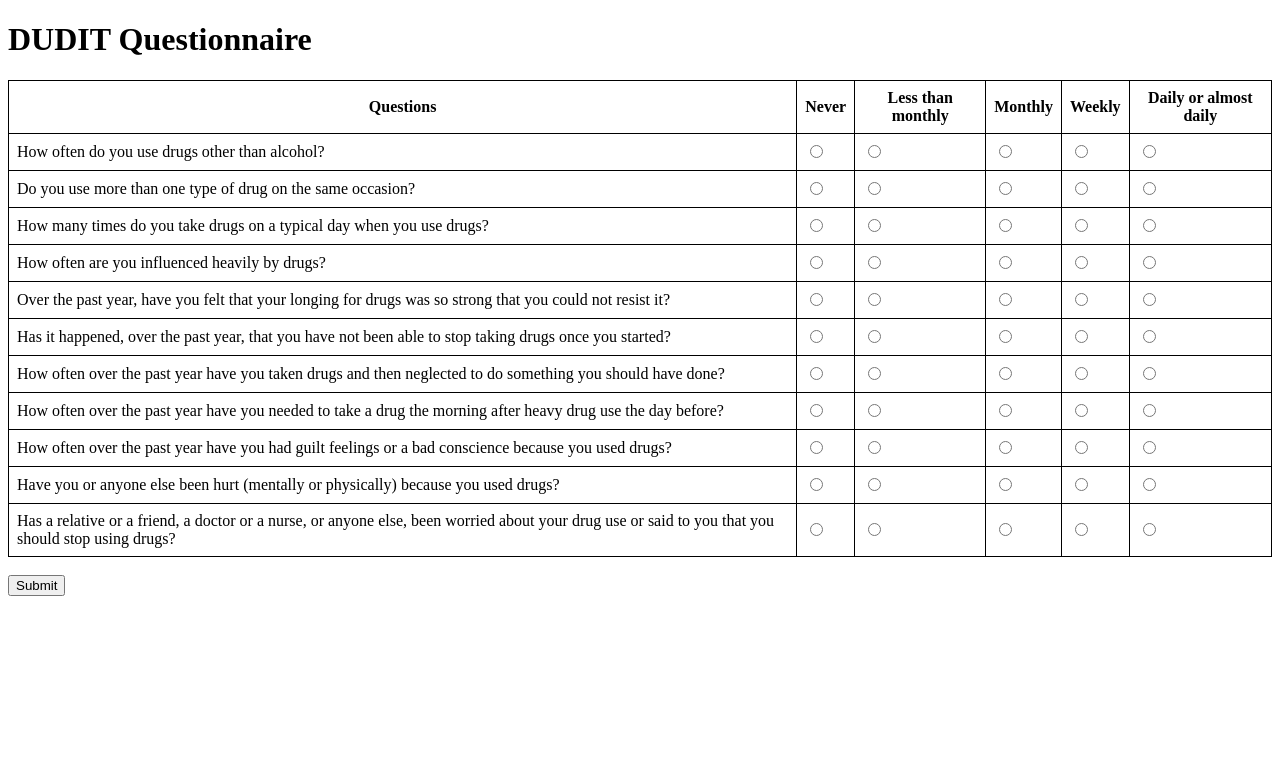
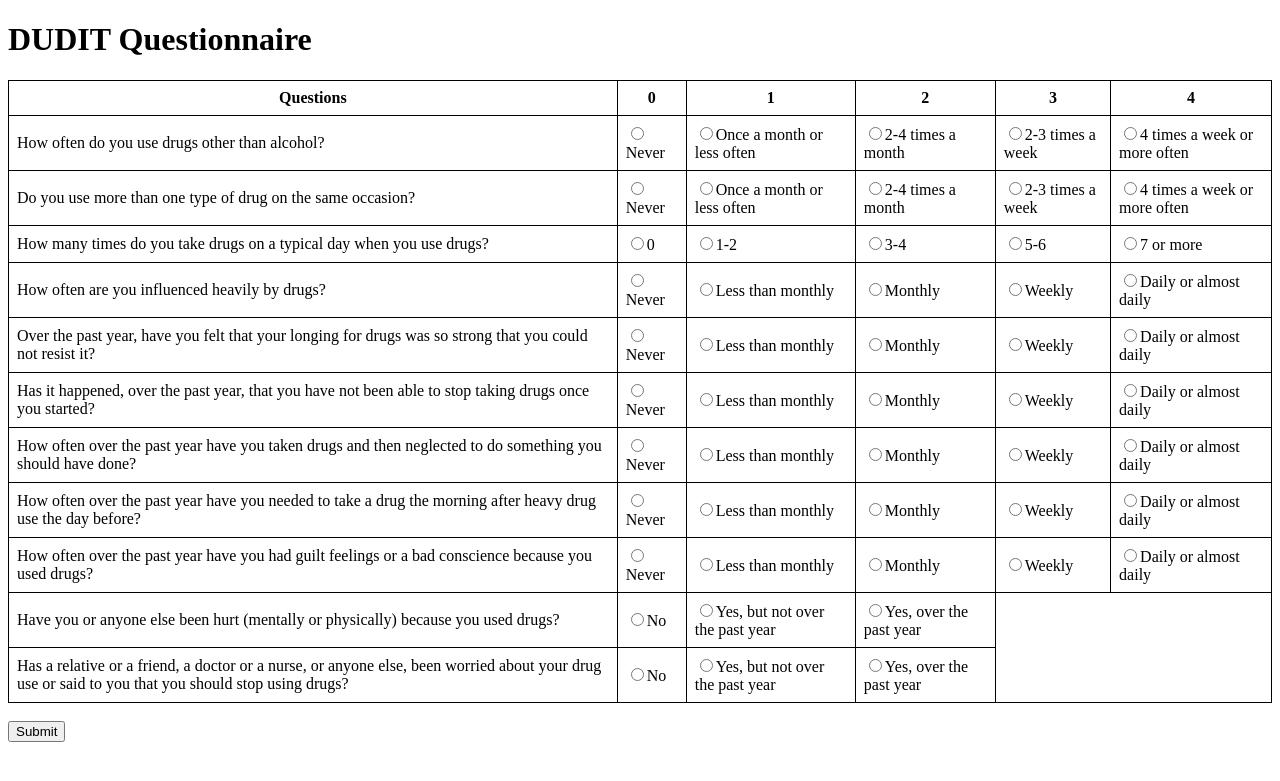
Before and after one commit to bebekim/replit-ao, a Flask app: page /dudit in a window 1280 px wide. Shown: the top 781 px of the page. Run offline with Flask 3, Linux system fonts and the light colour scheme.

Commit message:
Adjusted DUDIT table format

```diff
--- a/main.py
+++ b/main.py
@@ -18,36 +18,18 @@ dudit_questions = [
     "Has a relative or a friend, a doctor or a nurse, or anyone else, been worried about your drug use or said to you that you should stop using drugs?"
 ]
 
-dudit_options = [
-    "Never", "Less than monthly", "Monthly", "Weekly", "Daily or almost daily"
-]
-
 # AUDIT Questions
 audit_questions = [
     "How often do you have a drink containing alcohol?",
     "How many drinks containing alcohol do you have on a typical day when you are drinking?",
     "How often do you have six or more drinks on one occasion?",
     "How often during the last year have you found that you were not able to stop drinking once you had started?",
-    "How often during the last year have you failed to do what was normally expected from you because of drinking?",
+    "How often during the last year have you failed to do what was normally expected of you because of drinking?",
     "How often during the last year have you needed a first drink in the morning to get yourself going after a heavy drinking session?",
     "How often during the last year have you had a feeling of guilt or remorse after drinking?",
-    "How often during the last year have you been unable to remember what happened the night before because you had been drinking?",
-    "Have you or someone else been injured as a result of your drinking?",
-    "Has a relative or friend or a doctor or another health worker been concerned about your drinking or suggested you cut down?"
-]
-
-# audit options
-audit_options = [
-    ["Never", "Monthly or less", "2-4 times a month", "2-3 times a week", "4 or more times a week"],
-    ["1 or 2", "3 or 4", "5 or 6", "7 to 9", "10 or more"],
-    ["Never", "Less than monthly", "Monthly", "Weekly", "Daily or almost daily"],
-    ["Never", "Less than monthly", "Monthly", "Weekly", "Daily or almost daily"],
-    ["Never", "Less than monthly", "Monthly", "Weekly", "Daily or almost daily"],
-    ["Never", "Less than monthly", "Monthly", "Weekly", "Daily or almost daily"],
-    ["Never", "Less than monthly", "Monthly", "Weekly", "Daily or almost daily"],
-    ["Never", "Less than monthly", "Monthly", "Weekly", "Daily or almost daily"],
-    ["No", "Yes, but not in the last year", "Yes, during the last year"],
-    ["No", "Yes, but not in the last year", "Yes, during the last year"],
+    "How often during the last year have you been unable to remember what happened the night before because of your drinking?",
+    "Have you or someone else been injured because of your drinking?",
+    "Has a relative, friend, doctor, or other health care worker been concerned about your drinking or suggested you cut down?"
 ]
 
 
@@ -79,7 +61,7 @@ def store():
     elif issue == 'alcohol':
         return redirect(url_for('audit'))
     else:
-        return f"<h1>Thank you, {name}. Your issue ({issue}) has been noted.</h1>"
+        return f"<h1>Thank you, {name}. Your issue ({issue}) has been recorded.</h1>"
 
 
 @app.route('/dudit', methods=['GET', 'POST'])
@@ -89,7 +71,6 @@ def dudit():
         return f"Thank you for completing the DUDIT questionnaire. Your answers: {dict(answers)}"
     return render_template('dudit.html',
                            questions=dudit_questions,
-                           options=dudit_options,
                            enumerate=enumerate)
 
 
@@ -100,7 +81,6 @@ def audit():
         return f"Thank you for completing the AUDIT questionnaire. Your answers: {dict(answers)}"
     return render_template('audit.html',
                            questions=audit_questions,
-                           options=audit_options,
                            enumerate=enumerate)
 
 
--- a/templates/dudit.html
+++ b/templates/dudit.html
@@ -18,16 +18,38 @@
         <table>
             <tr>
                 <th>Questions</th>
-                {% for option in options %}
-                    <th>{{ option }}</th>
-                {% endfor %}
+                <th>0</th>
+                <th>1</th>
+                <th>2</th>
+                <th>3</th>
+                <th>4</th>
             </tr>
             {% for idx, question in enumerate(questions) %}
                 <tr>
                     <td>{{ question }}</td>
-                    {% for option in options %}
-                        <td><input type="radio" name="q{{ idx }}" value="{{ option }}" required></td>
-                    {% endfor %}
+                    {% if idx == 0 or idx == 1 %}
+                        <td><input type="radio" name="q{{ idx }}" value="Never" required>Never</td>
+                        <td><input type="radio" name="q{{ idx }}" value="Once a month or less often" required>Once a month or less often</td>
+                        <td><input type="radio" name="q{{ idx }}" value="2-4 times a month" required>2-4 times a month</td>
+                        <td><input type="radio" name="q{{ idx }}" value="2-3 times a week" required>2-3 times a week</td>
+                        <td><input type="radio" name="q{{ idx }}" value="4 times a week or more often" required>4 times a week or more often</td>
+                    {% elif idx == 2 %}
+                        <td><input type="radio" name="q{{ idx }}" value="0" required>0</td>
+                        <td><input type="radio" name="q{{ idx }}" value="1-2" required>1-2</td>
+                        <td><input type="radio" name="q{{ idx }}" value="3-4" required>3-4</td>
+                        <td><input type="radio" name="q{{ idx }}" value="5-6" required>5-6</td>
+                        <td><input type="radio" name="q{{ idx }}" value="7 or more" required>7 or more</td>
+                    {% elif idx >= 3 and idx <= 8 %}
+                        <td><input type="radio" name="q{{ idx }}" value="Never" required>Never</td>
+                        <td><input type="radio" name="q{{ idx }}" value="Less than monthly" required>Less than monthly</td>
+                        <td><input type="radio" name="q{{ idx }}" value="Monthly" required>Monthly</td>
+                        <td><input type="radio" name="q{{ idx }}" value="Weekly" required>Weekly</td>
+                        <td><input type="radio" name="q{{ idx }}" value="Daily or almost daily" required>Daily or almost daily</td>
+                    {% else %}
+                        <td><input type="radio" name="q{{ idx }}" value="No" required>No</td>
+                        <td><input type="radio" name="q{{ idx }}" value="Yes, but not over the past year" required>Yes, but not over the past year</td>
+                        <td><input type="radio" name="q{{ idx }}" value="Yes, over the past year" required>Yes, over the past year</td>
+                    {% endif %}
                 </tr>
             {% endfor %}
         </table>
```
